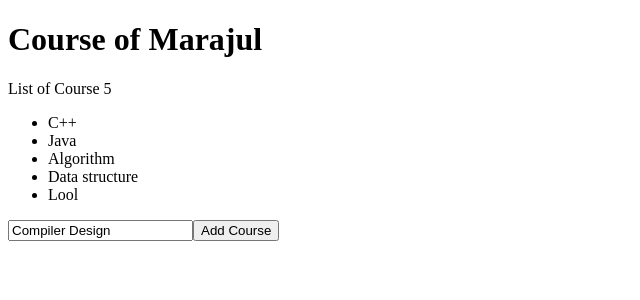
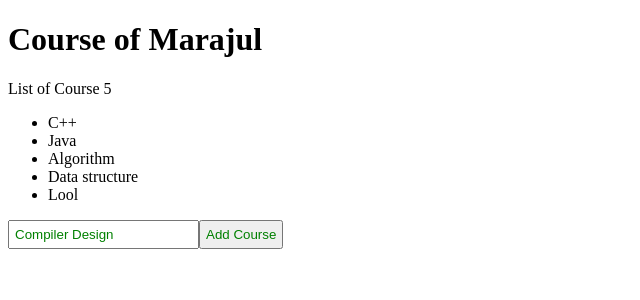
Before and after one commit to Marajul-BS23/Vue-First, a Vue app: page / in a window 1280 px wide. Shown: the top 300 px of the page, without its empty margins (0-640 px from the left). Built offline with nearby package versions, Linux system fonts and the light colour scheme.

Commit message:
testing username

```diff
--- a/src/App.vue
+++ b/src/App.vue
@@ -9,8 +9,8 @@
   </ul>
 
   <form @submit.prevent="addCourse">
-    <input type="text" v-model.trim="newSubject">
-    <button type="submit">Add Course</button>
+    <input  style="color:green;padding:5px;" type="text" v-model.trim="newSubject">
+    <button style="color:green;padding:5px;" type="submit">Add Course</button>
   </form>
 
 </template>
```
